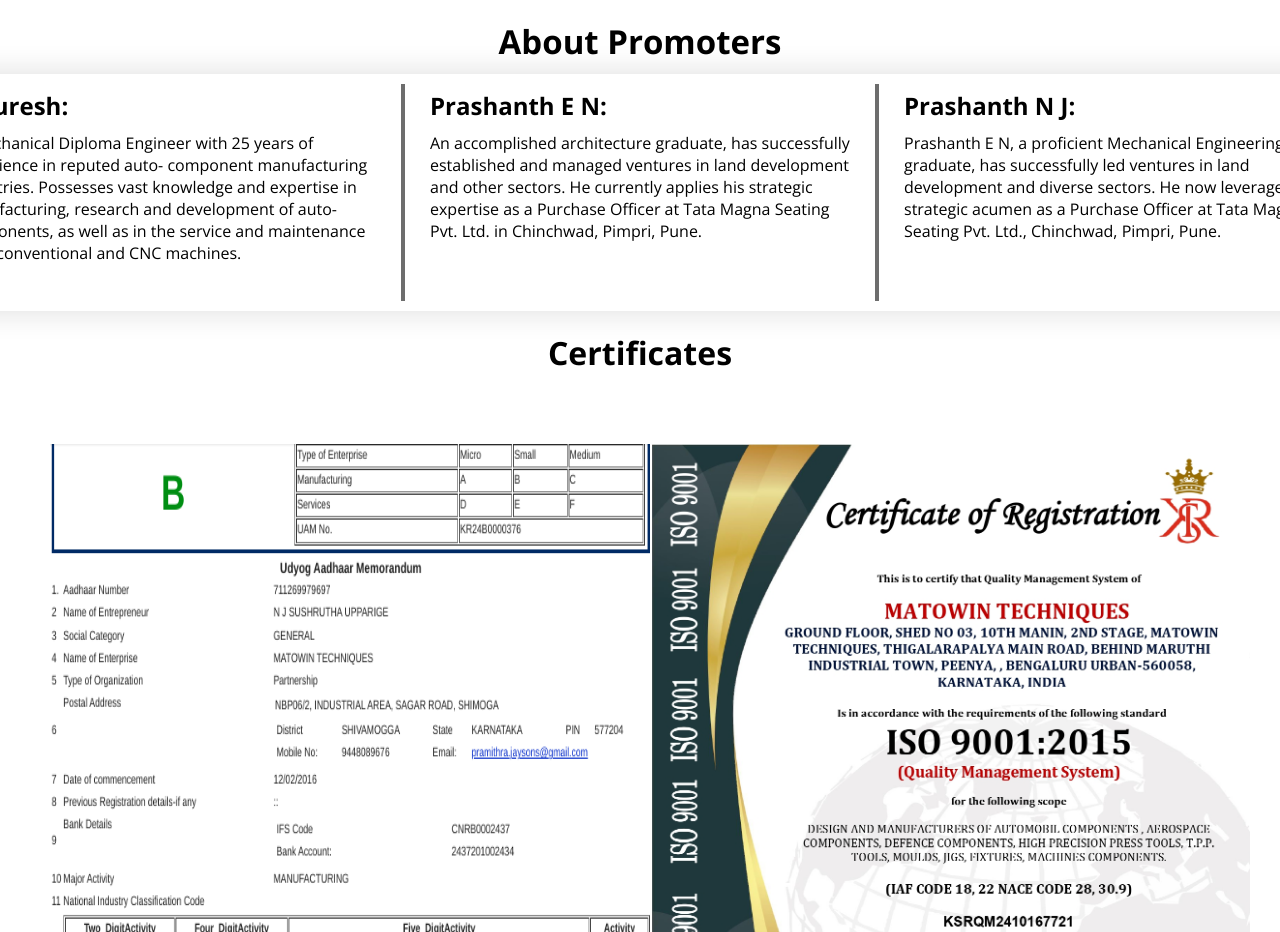
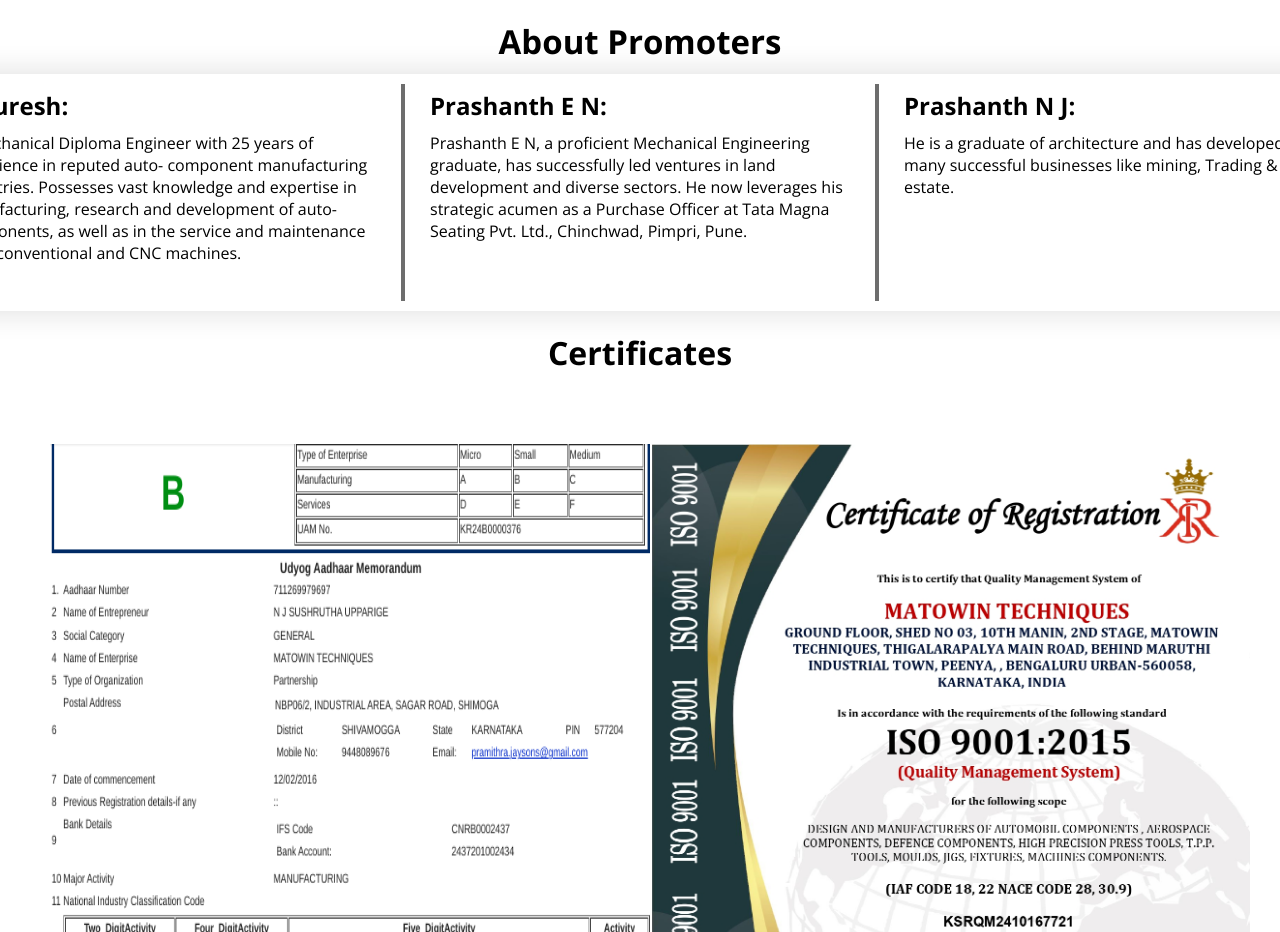
Before and after one commit to Imshafishaik/Mato-Tech, a React (Create React App) app: page / in a window 1280 px wide. Shown: the part 6680-7612 px from the top of the page. Built offline with nearby package versions, Linux system fonts and the light colour scheme; a web font is replaced by a local one.

Commit message:
content modify

```diff
--- a/src/components/AboutPromoters.js
+++ b/src/components/AboutPromoters.js
@@ -19,15 +19,13 @@
             <div className='mission_dividers'></div>
             <div className='mission_content2'>
                 <h2>Prashanth E N:</h2>
-                <p>An accomplished architecture graduate, has successfully established and
-            managed ventures in land development and other sectors. He currently applies
-            his strategic expertise as a Purchase Officer at Tata Magna Seating Pvt. Ltd. in
-            Chinchwad, Pimpri, Pune.</p>
+                <p>Prashanth E N, a proficient Mechanical Engineering graduate, has successfully led ventures in land development and diverse sectors. He now leverages his strategic acumen as a Purchase Officer at Tata Magna Seating Pvt. Ltd., Chinchwad, Pimpri, Pune.</p>
             </div>
             <div className='mission_dividers'></div>
             <div className='mission_content2'>
                 <h2>Prashanth N J:</h2>
-                <p>Prashanth E N, a proficient Mechanical Engineering graduate, has successfully led ventures in land development and diverse sectors. He now leverages his strategic acumen as a Purchase Officer at Tata Magna Seating Pvt. Ltd., Chinchwad, Pimpri, Pune.</p>
+                <p>He is a graduate of architecture and has developed many successful
+                businesses like mining, Trading & Real estate.</p>
             </div>
         </div>
         </div>
```
Also changed, not shown: 6 other files (tests, documents, lock files or other folders).
